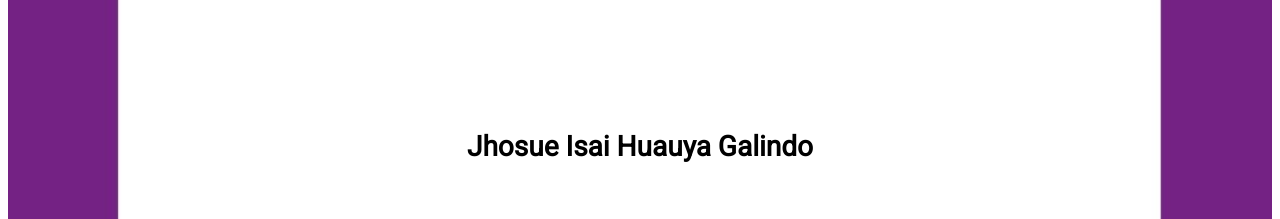
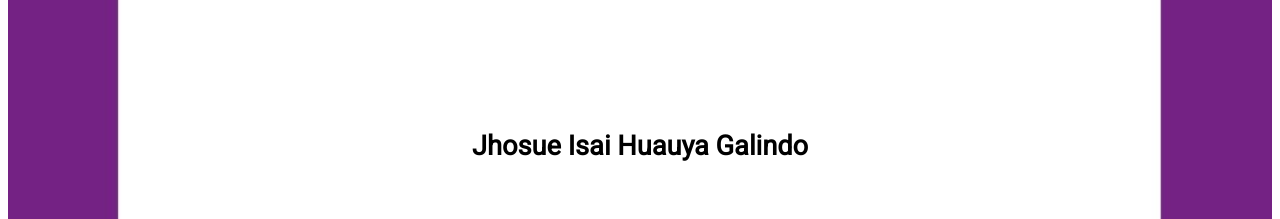
Before and after one commit to dmsnotsave/yapevoucher, a plain HTML site: page index.html in a window 1280 px wide. Shown: the part 1080-1299 px from the top of the page. Drawn offline with Linux system fonts and the light colour scheme.

Commit message:
Update index.html

```diff
--- a/index.html
+++ b/index.html
@@ -20,7 +20,7 @@
             font-size: 18px;
         }
         .text1 { top: 32.5%; left: 53%; color: #7D2A9C; font-size: 380%;}
-        .text2 { top: 41.8%; left: 50%; color: #000; font-size: 175%}
+        .text2 { top: 41.8%; left: 50%; color: #000; font-size: 170%}
         .text3 { top: 48.5%; left: 49%; color: #888; font-size: 80%;}
         .text4 { top: 56.8%; left: 69.35%; color: #000; font-size: 80%;}
         .text5 { top: 67%; left: 68.5%; color: #000; font-size: 94%;}
```
